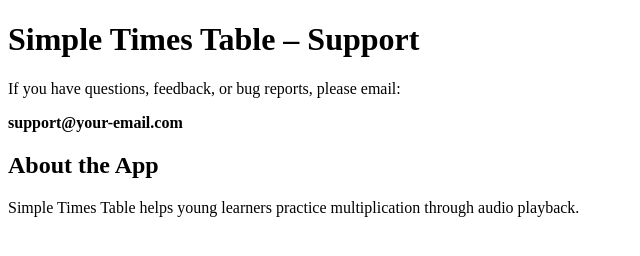
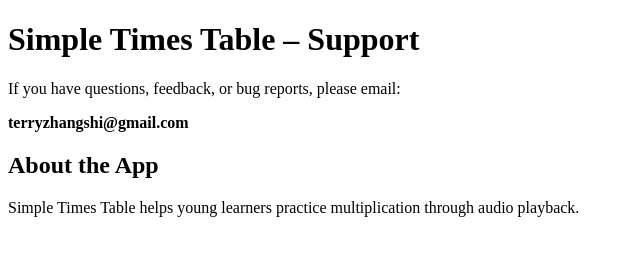
Before and after one commit to terryzhangshi/SimpleTimesTable, a plain HTML site: page support.html in a window 1280 px wide. Shown: the full height of the page, 0-640 px from the left. Drawn offline with Linux system fonts and the light colour scheme.

Commit message:
Update and rename index.html to support.html

```diff
--- a/index.html
+++ b/support.html
@@ -6,7 +6,7 @@
 <body>
   <h1>Simple Times Table – Support</h1>
   <p>If you have questions, feedback, or bug reports, please email:</p>
-  <p><strong>support@your-email.com</strong></p>
+  <p><strong>terryzhangshi@gmail.com</strong></p>
 
   <h2>About the App</h2>
   <p>Simple Times Table helps young learners practice multiplication through audio playback.</p>
```
